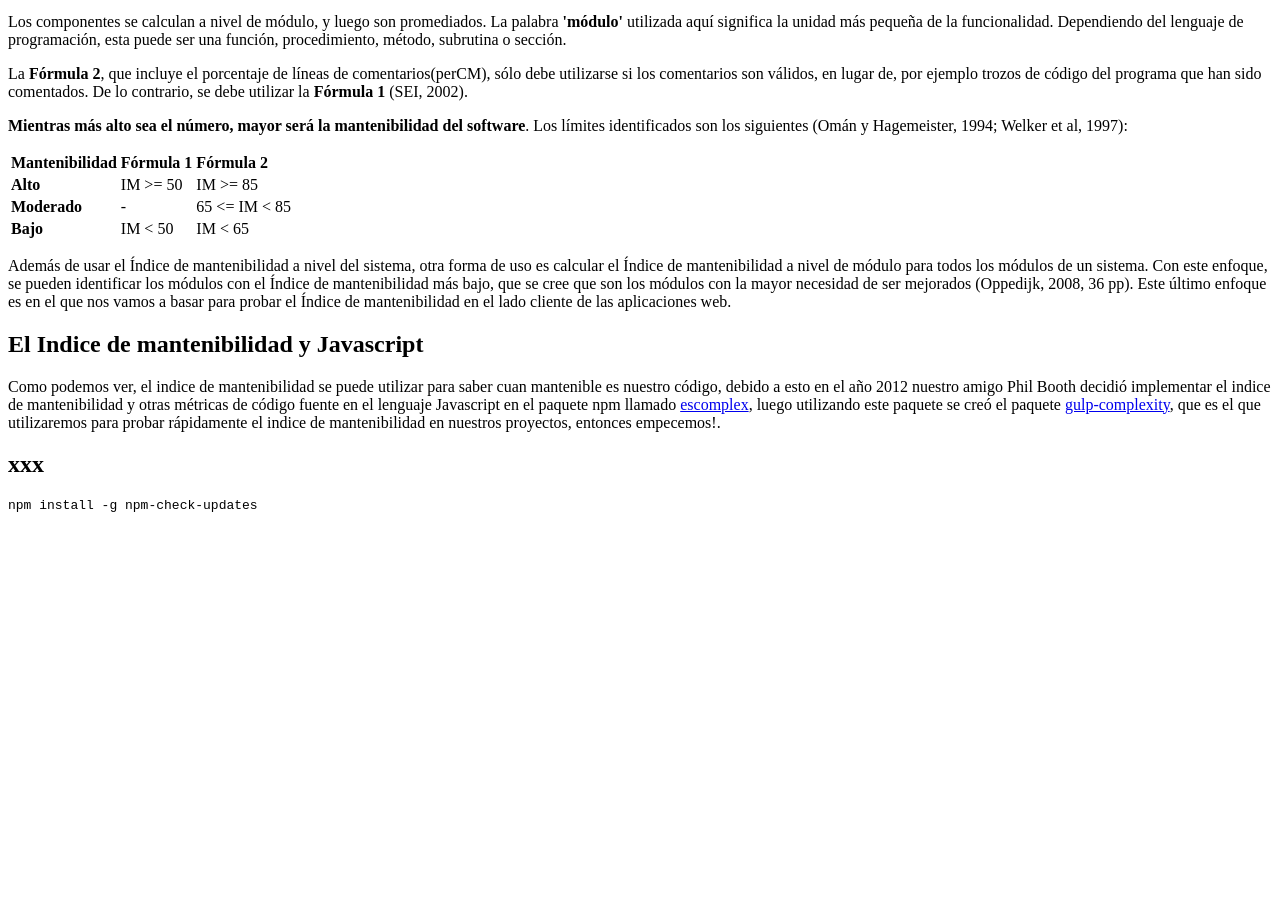
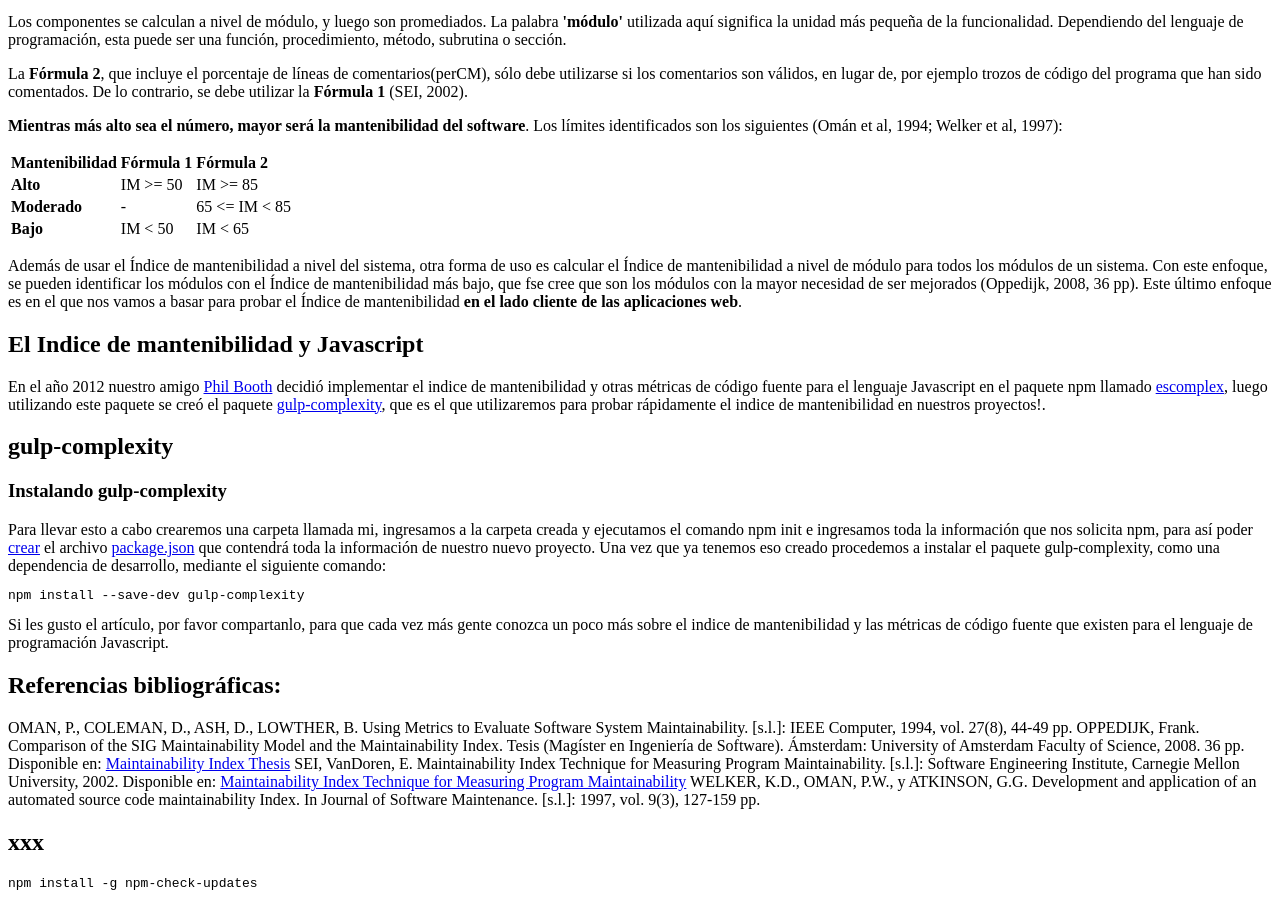
Before and after one commit to jansanchez/maintainability-index, a website: page index.html in a window 1280 px wide. Shown: the part 550-1457 px from the top of the page. Before the commit the page ends 1079 px from the top, so only its background shows below. Drawn offline with Linux system fonts and the light colour scheme.

Commit message:
wip(post): agrego npm-shrinkwrap.json

```diff
--- a/index.html
+++ b/index.html
@@ -1,6 +1,6 @@
 que <meta charset="utf8">
 
-En este artículo hablaremos acerca del indice de mantenibilidad de software, pero orientado a Javascript. Es un tema interesante y personalmente considero que es una buena práctica utilizarlo en nuestros proyectos, estoy seguro que les ayudará muchísimo directa e indirectamente a realizar un código mucho más mantenible. A continuación veamos qué es el indice de mantenibilidad y cómo aplicarlo en nuestro día a día.
+En este artículo hablaremos acerca del indice de mantenibilidad de software, pero orientado a Javascript. Es un tema interesante y personalmente considero que es una buena práctica utilizarlo en nuestros proyectos, estoy seguro que les ayudará directa e indirectamente a realizar un código mucho más mantenible. A continuación veamos qué es el indice de mantenibilidad y cómo aplicarlo en nuestro día a día.
 
 <h2>Índice de mantenibilidad</h2>
 
@@ -36,7 +36,7 @@ IM2 = 171 – 5.2 * ln(aveV) – 0.23 * aveV(g') – 16.2 * ln(aveLOC) + 50 * si
 
 <p>La <b>Fórmula 2</b>, que incluye el porcentaje de líneas de comentarios(perCM), sólo debe utilizarse si los comentarios son válidos, en lugar de, por ejemplo trozos de código del programa que han sido comentados. De lo contrario, se debe utilizar la <b>Fórmula 1</b> (SEI, 2002).</p>
 
-<p><b>Mientras más alto sea el número, mayor será la mantenibilidad del software</b>. Los límites identificados son los siguientes (Omán y Hagemeister, 1994; Welker et al, 1997):</p>
+<p><b>Mientras más alto sea el número, mayor será la mantenibilidad del software</b>. Los límites identificados son los siguientes (Omán et al, 1994; Welker et al, 1997):</p>
 
 <table>
 <thead>
@@ -65,12 +65,43 @@ IM2 = 171 – 5.2 * ln(aveV) – 0.23 * aveV(g') – 16.2 * ln(aveLOC) + 50 * si
 </tbody>
 </table>
 
-<p>Además de usar el Índice de mantenibilidad a nivel del sistema, otra forma de uso es calcular el Índice de mantenibilidad a nivel de módulo para todos los módulos de un sistema. Con este enfoque, se pueden identificar los módulos con el Índice de mantenibilidad más bajo, que se cree que son los módulos con la mayor necesidad de ser mejorados (Oppedijk, 2008, 36 pp). Este último enfoque es en el que nos vamos a basar para probar el Índice de mantenibilidad en el lado cliente de las aplicaciones web.</p>
+<p>Además de usar el Índice de mantenibilidad a nivel del sistema, otra forma de uso es calcular el Índice de mantenibilidad a nivel de módulo para todos los módulos de un sistema. Con este enfoque, se pueden identificar los módulos con el Índice de mantenibilidad más bajo, que fse cree que son los módulos con la mayor necesidad de ser mejorados (Oppedijk, 2008, 36 pp). Este último enfoque es en el que nos vamos a basar para probar el Índice de mantenibilidad <b>en el lado cliente de las aplicaciones web</b>.</p>
 
 
 <h2>El Indice de mantenibilidad y Javascript</h2>
 
-<p>Como podemos ver, el indice de mantenibilidad se puede utilizar para saber cuan mantenible es nuestro código, debido a esto en el año 2012 nuestro amigo Phil Booth decidió implementar el indice de mantenibilidad y otras métricas de código fuente en el lenguaje Javascript en el paquete npm llamado <a href="https://www.npmjs.com/package/escomplex" target="_blank" title="escomplex">escomplex</a>, luego utilizando este paquete se creó el paquete <a href="https://www.npmjs.com/package/gulp-complexity" target="_blank" title="gulp-complexity">gulp-complexity</a>, que es el que utilizaremos para probar rápidamente el indice de mantenibilidad en nuestros proyectos, entonces empecemos!.</p>
+<p>En el año 2012 nuestro amigo <a href="https://github.com/philbooth" target="_blank" title="Phil Booth - Github">Phil Booth</a> decidió implementar el indice de mantenibilidad y otras métricas de código fuente para el lenguaje Javascript en el paquete npm llamado <a href="https://www.npmjs.com/package/escomplex" target="_blank" title="escomplex">escomplex</a>, luego utilizando este paquete se creó el paquete <a href="https://www.npmjs.com/package/gulp-complexity" target="_blank" title="gulp-complexity">gulp-complexity</a>, que es el que utilizaremos para probar rápidamente el indice de mantenibilidad en nuestros proyectos!.</p>
+
+
+
+<h2>gulp-complexity</h2>
+
+<h3>Instalando gulp-complexity</h3>
+
+Para llevar esto a cabo crearemos una carpeta llamada <span class="inline_folder">mi</span>, ingresamos a la carpeta creada y ejecutamos el comando <span class="inline_code">npm init</span> e ingresamos toda la información que nos solicita npm, para así poder <a href="http://frontendlabs.io/1669--gulp-js-en-espanol-tutorial-basico-primeros-pasos-y-ejemplos#como_usar_gulp" title="Npm init" target="_blank">crear</a> el archivo <a href="https://raw.githubusercontent.com/jansanchez/maintainability-index/master/package.json" title="package.json" target="_blank">package.json</a> que contendrá toda la información de nuestro nuevo proyecto.
+
+Una vez que ya tenemos eso creado procedemos a instalar el paquete gulp-complexity, como una dependencia de desarrollo, mediante el siguiente comando:
+
+<pre class="prettyprint lang-js"><code>npm install --save-dev gulp-complexity</code></pre>
+
+
+
+
+
+Si les gusto el artículo, por favor compartanlo, para que cada vez más gente conozca un poco más sobre el indice de mantenibilidad y las métricas de código fuente que existen para el lenguaje de programación Javascript.
+
+<h2>Referencias bibliográficas:</h2>
+
+OMAN, P., COLEMAN, D., ASH, D., LOWTHER, B. Using Metrics to Evaluate Software System Maintainability. [s.l.]: IEEE Computer, 1994, vol. 27(8), 44-49 pp.
+
+OPPEDIJK, Frank. Comparison of the SIG Maintainability Model and the Maintainability Index. Tesis (Magíster en Ingeniería de Software). Ámsterdam: University of Amsterdam Faculty of Science, 2008. 36 pp.
+Disponible en: <a href="http://homepages.cwi.nl/~paulk/thesesMasterSoftwareEngineering/2008/FrankOppedijk.pdf" title="Comparison of the SIG Maintainability Model and the Maintainability Index" target="_blank">Maintainability Index Thesis</a>
+
+SEI, VanDoren, E. Maintainability Index Technique for Measuring Program Maintainability. [s.l.]: Software Engineering Institute, Carnegie Mellon University, 2002. Disponible en: <a href="http://www.sei.cmu.edu/activities/str/descriptions/mitmpm_body.html" title="Maintainability Index Technique for Measuring Program Maintainability" target="_blank">Maintainability Index Technique for Measuring Program Maintainability</a>
+
+WELKER, K.D., OMAN, P.W., y ATKINSON, G.G. Development and application of an automated source code maintainability Index. In Journal of Software Maintenance. [s.l.]: 1997, vol. 9(3), 127-159 pp.
+
+
 
 
 <h2>xxx</h2>
--- a/package.json
+++ b/package.json
@@ -23,9 +23,9 @@
   },
   "license": "MIT",
   "bugs": {
-    "url": "https://github.com/jansanchez/escomplex-post/issues"
+    "url": "https://github.com/jansanchez/maintainability-index/issues"
   },
-  "homepage": "https://github.com/jansanchez/escomplex-post#readme",
+  "homepage": "https://github.com/jansanchez/maintainability-index#readme",
   "devDependencies": {
     "gulp": "^3.9.0",
     "gulp-complexity": "^0.3.2",
```
Also changed, not shown: 1 other file.
